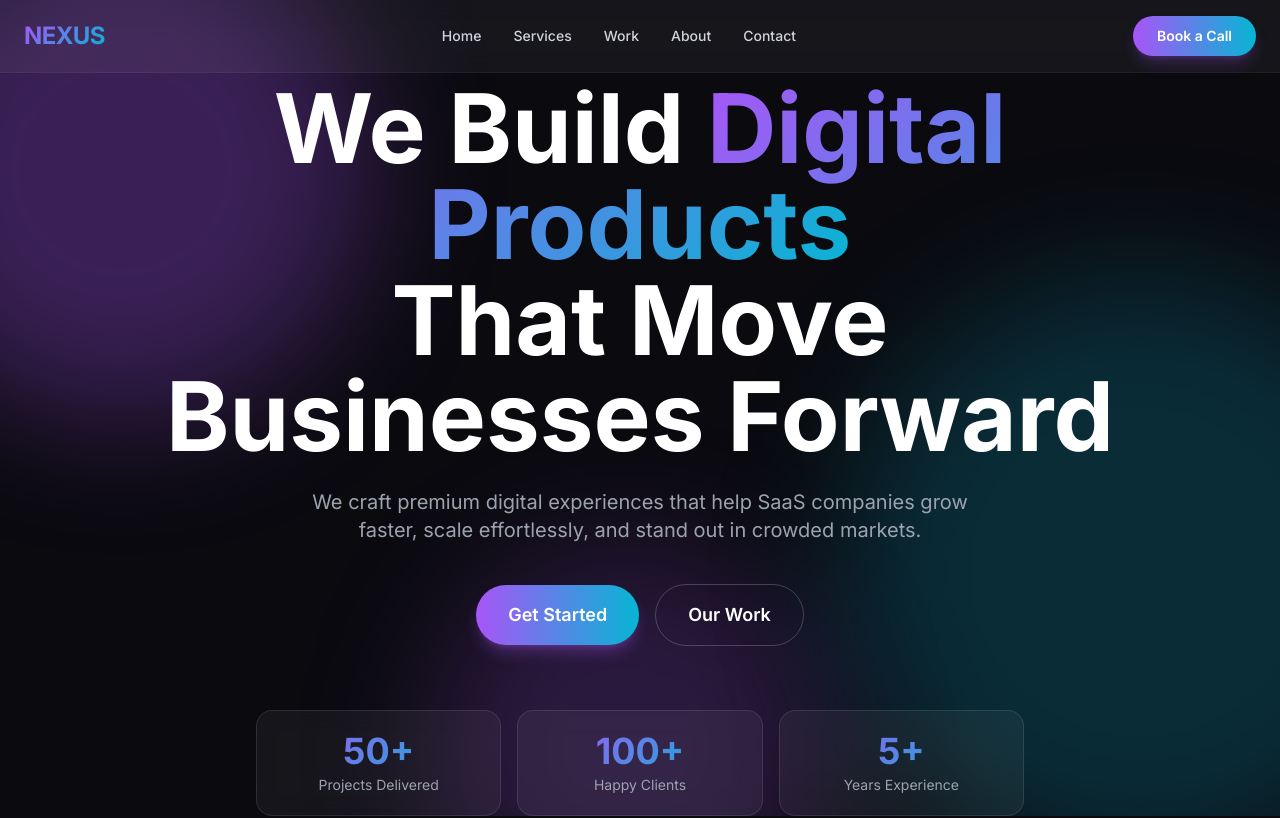
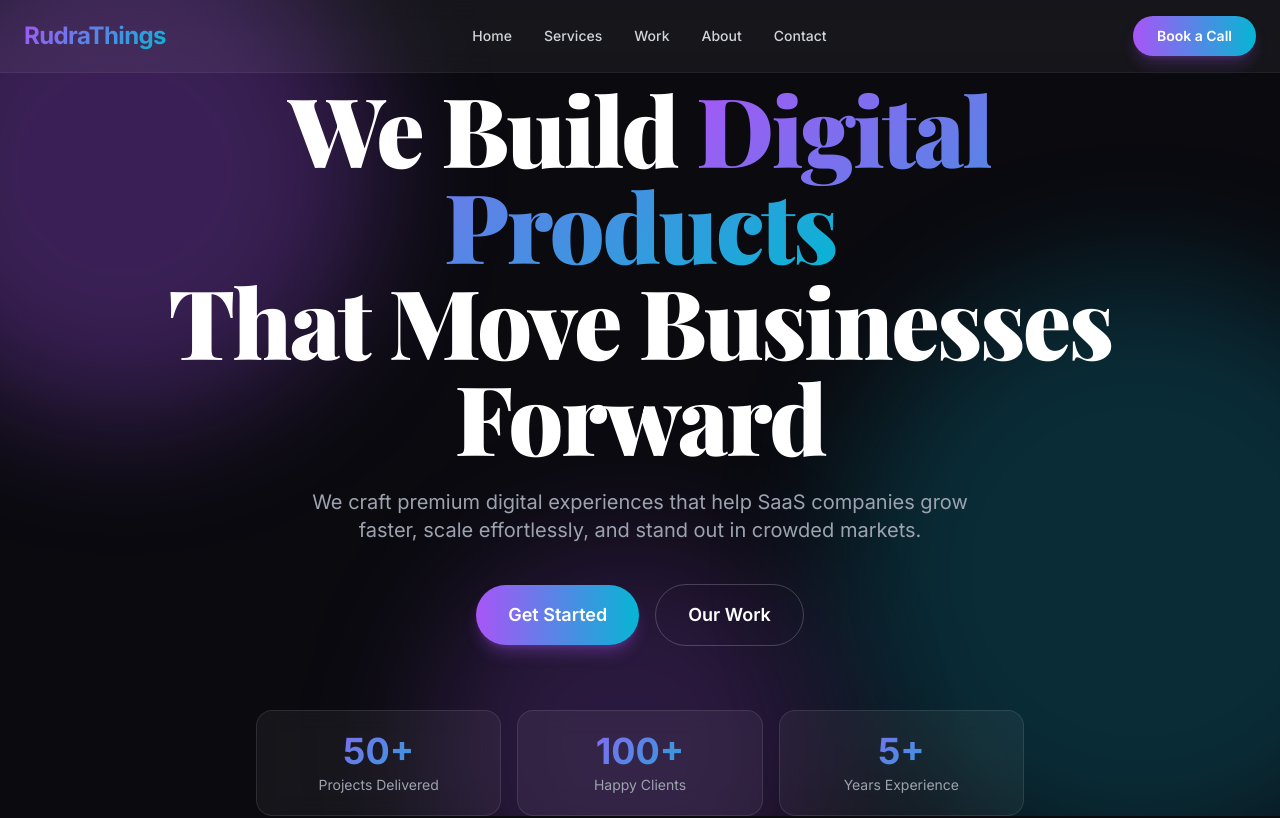
Before and after one commit to AyilvarRajKumar/My-saas, a React (Vite) app: page / in a window 1280 px wide. Shown: the top 818 px of the page. Built offline with nearby package versions, Linux system fonts and the light colour scheme.

Commit message:
feat: rebrand to RudraThings, add bold display font, fix testimonials, update address

```diff
--- a/index.html
+++ b/index.html
@@ -4,12 +4,12 @@
     <meta charset="UTF-8" />
     <link rel="icon" type="image/svg+xml" href="/favicon.svg" />
     <meta name="viewport" content="width=device-width, initial-scale=1.0" />
-    <meta name="description" content="Premium SaaS agency - We build modern digital products that scale your business" />
+    <meta name="description" content="RudraThings - Premium SaaS agency. We build modern digital products that scale your business" />
     <meta name="theme-color" content="#0a0a0f" />
     <link rel="preconnect" href="https://fonts.googleapis.com" />
     <link rel="preconnect" href="https://fonts.gstatic.com" crossorigin />
-    <link href="https://fonts.googleapis.com/css2?family=Inter:wght@300;400;500;600;700;800&display=swap" rel="stylesheet" />
-    <title>SaaS Agency - Build. Scale. Succeed.</title>
+    <link href="https://fonts.googleapis.com/css2?family=Inter:wght@300;400;500;600;700;800&family=Playfair+Display:wght@700;800;900&display=swap" rel="stylesheet" />
+    <title>RudraThings - Build. Scale. Succeed.</title>
   </head>
   <body>
     <div id="root"></div>
--- a/src/components/Contact.tsx
+++ b/src/components/Contact.tsx
@@ -144,19 +144,19 @@ const Contact = () => {
                 <div className="w-10 h-10 rounded-xl bg-white/5 border border-white/10 flex items-center justify-center">
                   <HiMail className="text-accent-purple" />
                 </div>
-                <span className="text-gray-300">hello@nexus.agency</span>
+                <span className="text-gray-300">hello@rudrathings.agency</span>
               </div>
               <div className="flex items-center gap-4">
                 <div className="w-10 h-10 rounded-xl bg-white/5 border border-white/10 flex items-center justify-center">
                   <HiPhone className="text-accent-purple" />
                 </div>
-                <span className="text-gray-300">+1 (555) 123-4567</span>
+                <span className="text-gray-300">+91 40 1234 5678</span>
               </div>
               <div className="flex items-center gap-4">
                 <div className="w-10 h-10 rounded-xl bg-white/5 border border-white/10 flex items-center justify-center">
                   <HiLocationMarker className="text-accent-purple" />
                 </div>
-                <span className="text-gray-300">San Francisco, CA</span>
+                <span className="text-gray-300">Hitech City, Hyderabad, Telangana, India</span>
               </div>
             </div>
 
--- a/src/components/Footer.tsx
+++ b/src/components/Footer.tsx
@@ -39,7 +39,7 @@ const Footer = () => {
         <div className="grid grid-cols-1 sm:grid-cols-2 lg:grid-cols-4 gap-12">
           {/* Column 1 - Logo & Tagline */}
           <div>
-            <h2 className="text-2xl font-bold gradient-text mb-4">NEXUS</h2>
+            <h2 className="text-2xl font-bold gradient-text mb-4">RudraThings</h2>
             <p className="text-gray-400 leading-relaxed">
               Crafting digital experiences that push boundaries. We turn bold
               ideas into remarkable products.
@@ -120,7 +120,7 @@ const Footer = () => {
       <div className="border-t border-white/10">
         <div className="max-w-7xl mx-auto px-6 py-6 flex flex-col sm:flex-row items-center justify-between gap-4">
           <p className="text-gray-400 text-sm">
-            &copy; 2025 NEXUS. All rights reserved.
+            &copy; 2025 RudraThings. All rights reserved.
           </p>
           <div className="flex gap-6">
             <a
--- a/src/components/Header.tsx
+++ b/src/components/Header.tsx
@@ -50,7 +50,7 @@ const Header = () => {
       <nav className="max-w-7xl mx-auto px-6 py-4 flex items-center justify-between">
         {/* Logo */}
         <a href="#hero" className="text-2xl font-bold gradient-text tracking-tight">
-          NEXUS
+          RudraThings
         </a>
 
         {/* Desktop Nav Links */}
--- a/src/components/Hero.tsx
+++ b/src/components/Hero.tsx
@@ -59,7 +59,7 @@ const Hero = () => {
         {/* Headline */}
         <motion.h1
           variants={shouldReduceMotion ? undefined : fadeInUp}
-          className="text-5xl md:text-7xl lg:text-8xl font-bold leading-tight mb-6"
+          className="text-5xl md:text-7xl lg:text-8xl font-display font-black leading-tight mb-6 tracking-tight"
         >
           We Build{' '}
           <span className="gradient-text">Digital Products</span>
--- a/src/components/Testimonials.tsx
+++ b/src/components/Testimonials.tsx
@@ -4,7 +4,7 @@ import { fadeInUp, staggerContainer } from '../utils/animations';
 const testimonials = [
   {
     quote:
-      'NEXUS transformed our outdated platform into a modern, high-converting SaaS product. Our user engagement increased by 340% within the first quarter.',
+      'RudraThings transformed our outdated platform into a modern, high-converting SaaS product. Our user engagement increased by 340% within the first quarter.',
     name: 'Sarah Chen',
     role: 'CEO, CloudMetrics',
     initials: 'SC',
@@ -20,7 +20,7 @@ const testimonials = [
   },
   {
     quote:
-      'Working with NEXUS felt like having an in-house team. They understood our vision from day one and executed it flawlessly across every touchpoint.',
+      'Working with RudraThings felt like having an in-house team. They understood our vision from day one and executed it flawlessly across every touchpoint.',
     name: 'Emily Rodriguez',
     role: 'Founder, DataPulse',
     initials: 'ER',
@@ -36,7 +36,7 @@ const testimonials = [
   },
   {
     quote:
-      'From branding to web development, NEXUS handled everything. Our rebrand generated more buzz than any campaign we have ever run.',
+      'From branding to web development, RudraThings handled everything. Our rebrand generated more buzz than any campaign we have ever run.',
     name: 'Lisa Thompson',
     role: 'VP Marketing, SyncLabs',
     initials: 'LT',
@@ -98,7 +98,7 @@ const Testimonials = () => {
               {doubledTestimonials.map((testimonial, index) => (
                 <div
                   key={`${testimonial.name}-${index}`}
-                  className="min-w-[350px] max-w-[350px] backdrop-blur-md bg-white/5 border border-white/10 rounded-3xl p-8 flex flex-col"
+                  className="min-w-[350px] max-w-[350px] bg-surface/80 border border-white/10 rounded-3xl p-8 flex flex-col"
                 >
                   {/* Quote */}
                   <p className="text-gray-300 italic leading-relaxed mb-6 flex-1">
--- a/tailwind.config.js
+++ b/tailwind.config.js
@@ -21,6 +21,7 @@ export default {
       },
       fontFamily: {
         sans: ['Inter', 'system-ui', 'sans-serif'],
+        display: ['Playfair Display', 'Georgia', 'serif'],
       },
       keyframes: {
         scroll: {
```
Also changed, not shown: .agents/tasks/task-saas-landing-page/features/FEAT-006.json (added), .agents/tasks/task-saas-landing-page/task.json.
